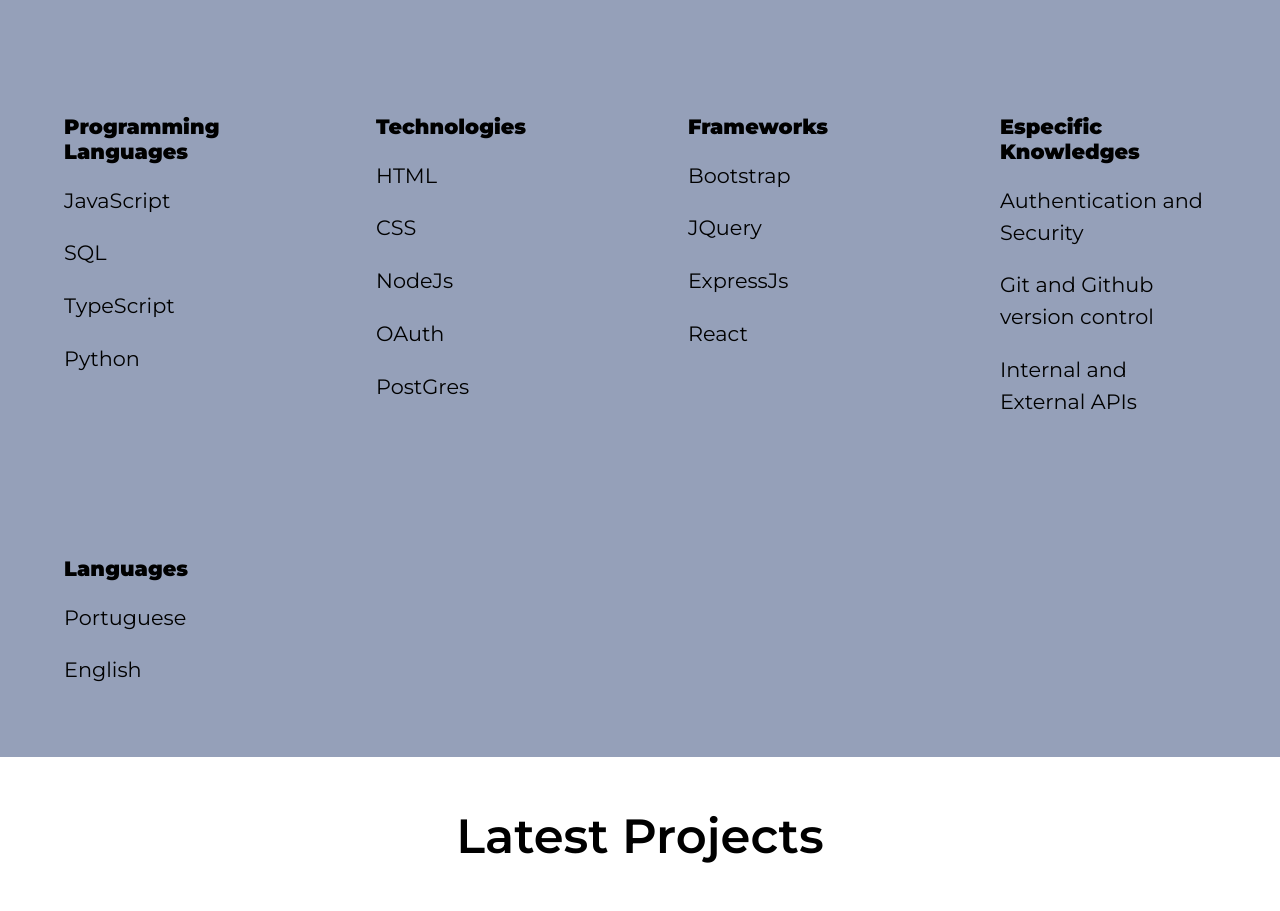
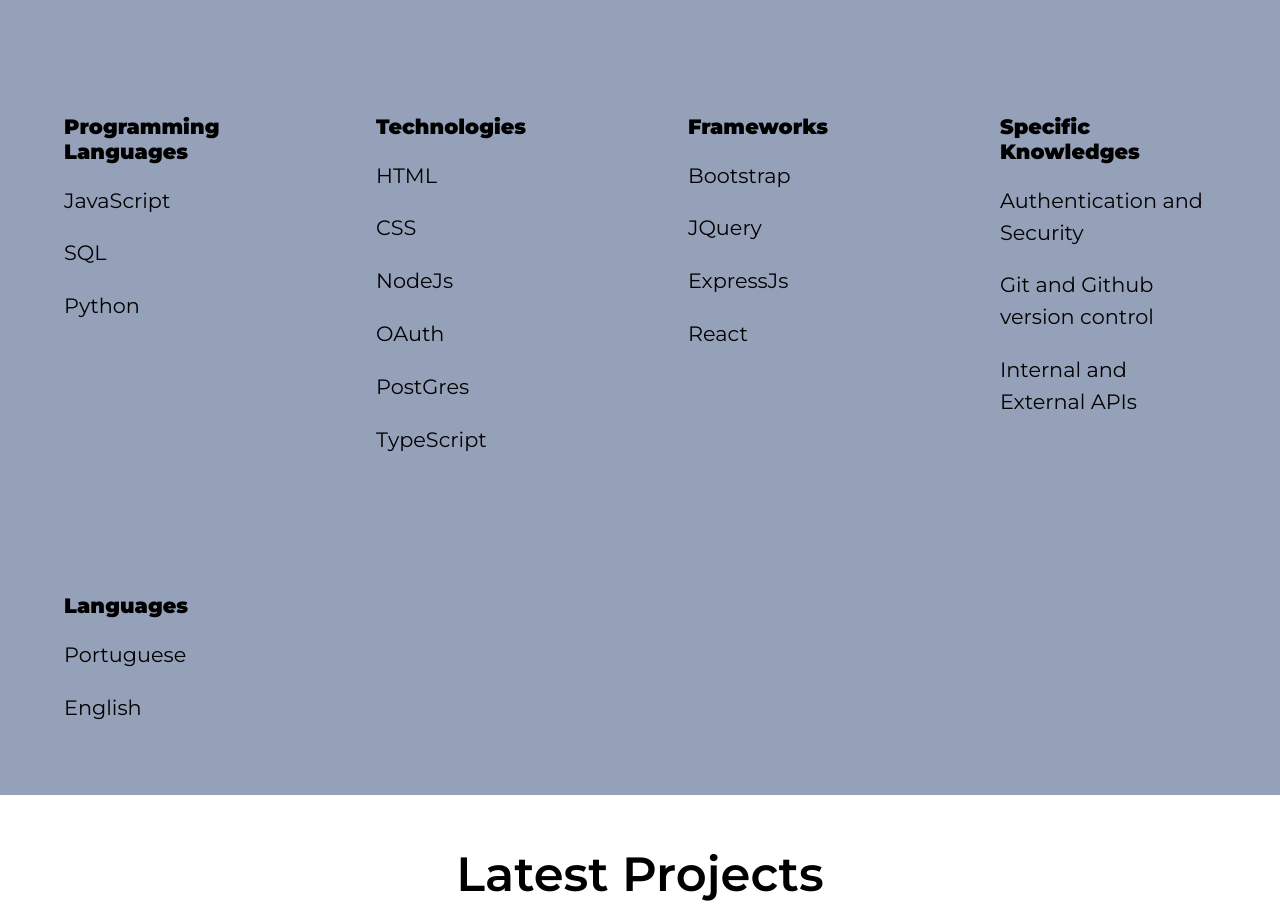
Before and after one commit to FernandoDalpiaz/portfolio, a plain HTML site: page index.html in a window 1280 px wide. Shown: the part 1013-1924 px from the top of the page. Drawn offline with Linux system fonts and the light colour scheme.

Commit message:
Skills Adjustment

```diff
--- a/index.html
+++ b/index.html
@@ -34,7 +34,6 @@
                     <h3>Programming Languages</h3>
                     <p>JavaScript</p>
                     <p>SQL</p>
-                    <p>TypeScript</p>
                     <p>Python</p>
                 </div>
                 <div>
@@ -44,6 +43,8 @@
                     <p>NodeJs</p>
                     <p>OAuth</p>
                     <p>PostGres</p>
+                    <p>TypeScript</p>
+
                 </div>
                 <div>
                     <h3>Frameworks</h3>
@@ -53,7 +54,7 @@
                     <p>React</p>
                 </div>
                 <div>
-                    <h3>Especific Knowledges</h3>
+                    <h3>Specific Knowledges</h3>
                     <p>Authentication and Security</p>
                     <p>Git and Github version control</p>
                     <p>Internal and External APIs</p>
```
